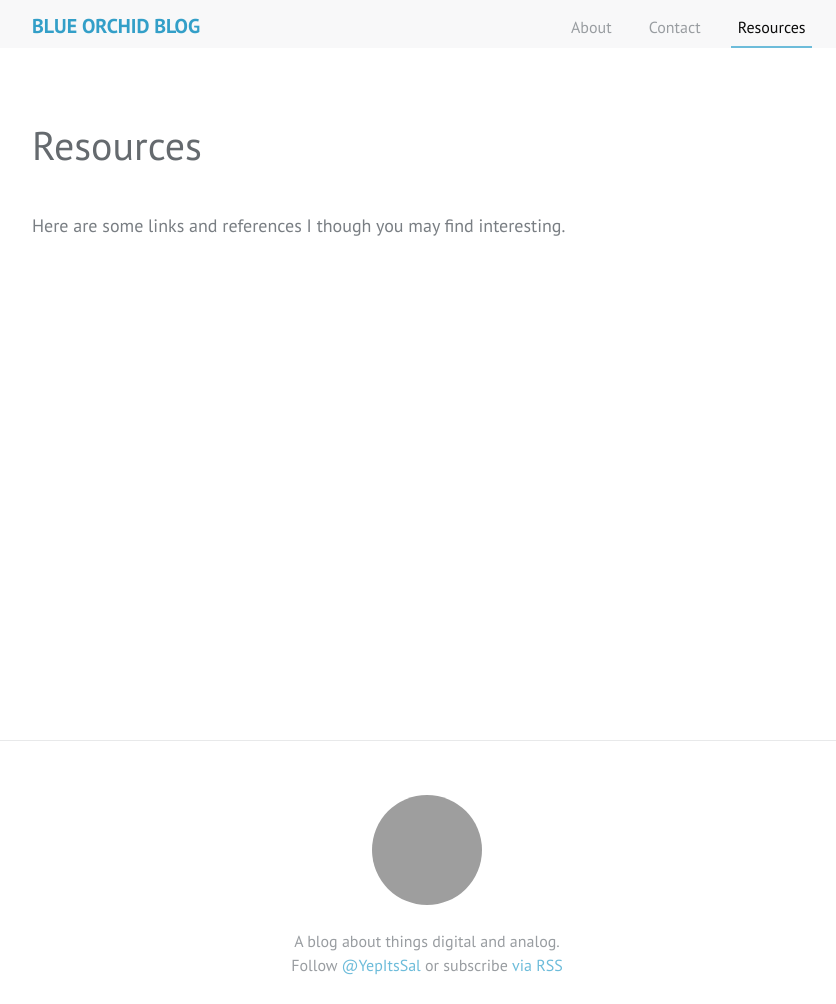
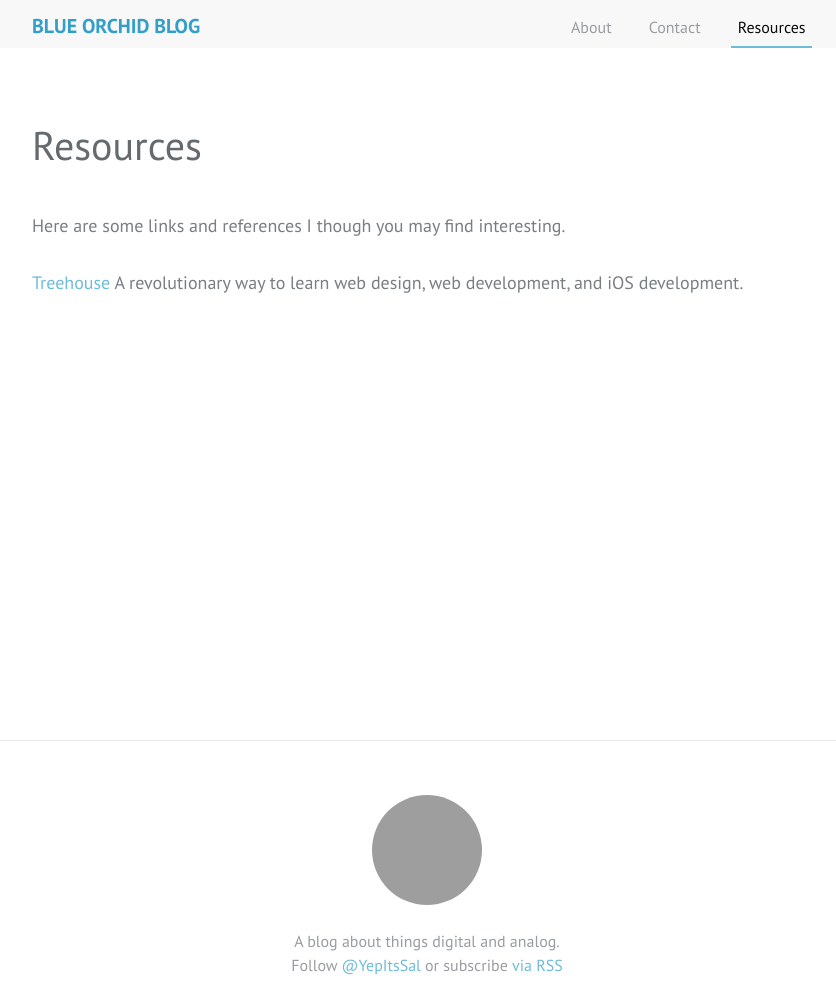
Before and after one commit to sallyinstc/sallyinstc.github.io, a Jekyll site: the page built from resources.md, in a window 1280 px wide. Shown: the whole page, without its empty margins (213-1049 px from the left). Built offline with Jekyll 4.4.1, drawn with Linux system fonts in a browser that asks for light colours; grey boxes are pictures that could not be loaded.

Commit message:
Update resources.md

```diff
--- a/resources.md
+++ b/resources.md
@@ -4,3 +4,5 @@ permalink: /resources/
 ---
 
 Here are some links and references I though you may find interesting.
+
+[Treehouse](http://teamtreehouse.com) A revolutionary way to learn web design, web development, and iOS development.
```
